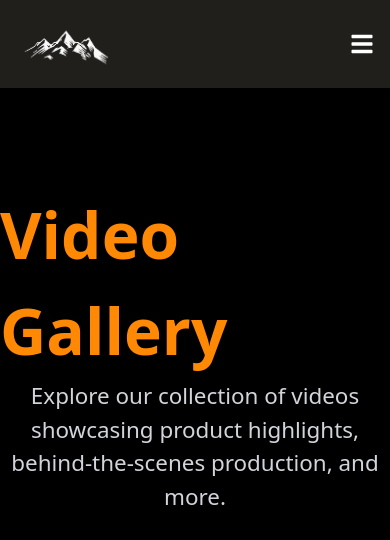
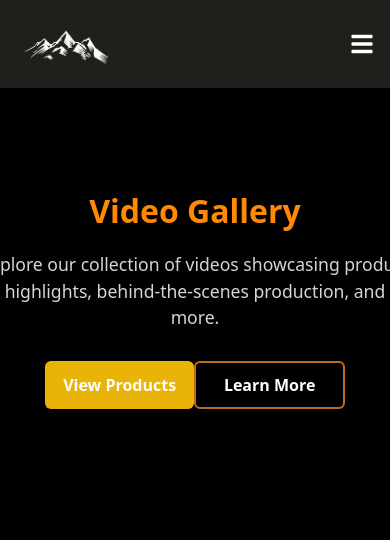
Before and after one commit to poudelsumitrocks/TobaccoNepalClone, a Next.js app: page /gallery/video in a window 390 px wide. Shown: the top 540 px of the page. Built offline with nearby package versions, Linux system fonts and the light colour scheme.

Commit message:
add the responsive in video  gallery

```diff
--- a/app/gallery/photo/photo.css
+++ b/app/gallery/photo/photo.css
@@ -24,7 +24,7 @@
 }
 @media (max-width:480px){
     .photo-section{
-      height: 80vh;
+      height: 70vh;
     }
 }
 
--- a/app/gallery/video/page.jsx
+++ b/app/gallery/video/page.jsx
@@ -17,8 +17,8 @@ export default function page() {
           </div>
         </div>
       </section>
-      <section className="py-8 px-4 md:px-6 lg:px-8 bg-black">
-  <div className="grid grid-cols-1 sm:grid-cols-2 lg:grid-cols-3 gap-6 pl-10 mb-10">
+      <section className="py-2 lg:py-8 px-4 md:px-6 lg:px-8 bg-black">
+  <div className="grid grid-cols-1 sm:grid-cols-2 lg:grid-cols-3 gap-6 px-2 lg:px-0 lg:pl-10 mb-10">
     <div className="relative group overflow-hidden rounded-lg  cursor-pointer border border-gray-800 shadow-[0_2px_20px_rgba(110,110,110,0.5)] transition-all duration-300 ">
 
 
--- a/app/gallery/video/video.css
+++ b/app/gallery/video/video.css
@@ -7,6 +7,16 @@
     display: flex;
     justify-content: center;
     padding-top: 6.2rem;
+}
+@media (max-width:768px){
+    .video-section{
+         height: 90vh;
+    }
+}
+@media (max-width:480px){
+    .video-section{
+        height: 60vh;
+    }
 }
 
 .video-content {
@@ -32,6 +42,21 @@
     font-weight: bold;
     color: #ff8904;
 }
+@media (max-width:768px){
+    .video-title{
+        font-size: 3rem;
+        font-weight: bold;
+    color: #ff8904;
+    }
+}
+@media (max-width:480px){
+    .video-title{
+        font-size: 2rem;
+        font-weight: bold;
+    color: #ff8904;
+    margin-bottom: 1rem;
+    }
+}
 
 .video-para {
     font-size: medium;
@@ -42,10 +67,22 @@
     text-align: center;
     font-size: 1.4rem;
     color: #d1d5db;
-
-
+}
+@media (max-width:768px) {
+    .video-para {
+        font-size: 1.1rem;
+         width:500px;
+    }
 }
 
+@media (max-width:480px) {
+    .video-para {
+        font-size: 1.1rem;
+        width: 430px;
+        display: flex;
+        padding-bottom: 0.1rem;
+    }
+}
 
 
 .video-buttom {
--- a/app/navbar/header/header.jsx
+++ b/app/navbar/header/header.jsx
@@ -101,7 +101,7 @@ export default function Header() {
             </button>
 
             {showDropdown && (
-              <div className="absolute top-full mt-2 w-48 bg-[#211f1b] border border-[#eab308]/30 rounded-lg shadow-lg p-2 z-50">
+              <div className="absolute flex flex-col gap-1 top-full mt-2 w-48 bg-[#211f1b] border border-[#eab308]/30 rounded-lg shadow-lg p-2 z-50">
                 <Link
                   href="/gallery/photo"
                   className={dropdownClass("/gallery/photo")}
```
